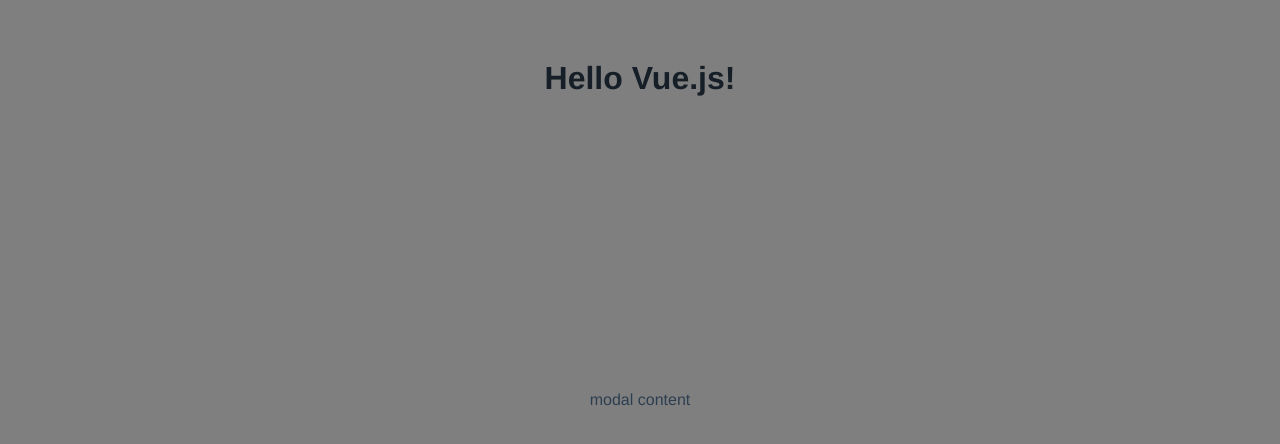
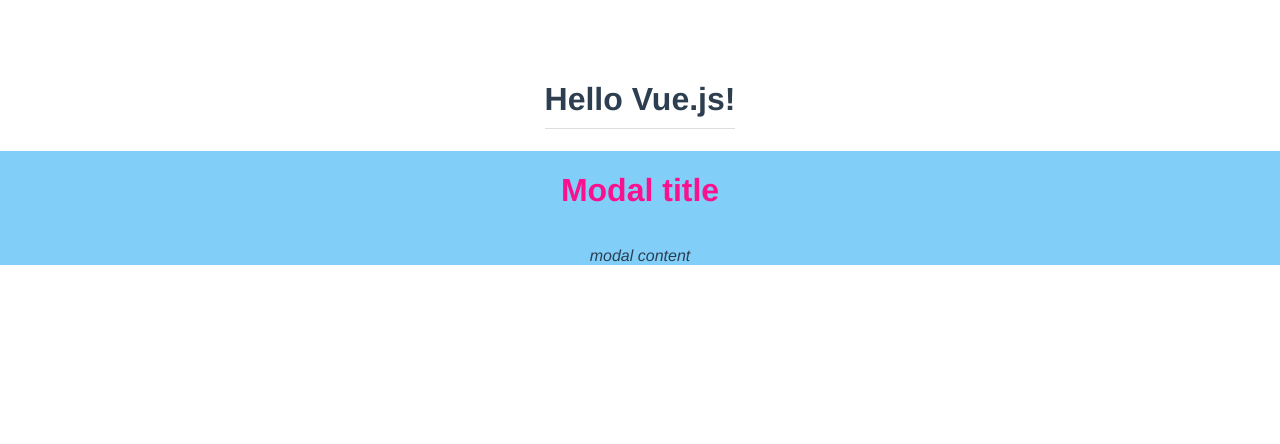
Before and after one commit to LydiahKamuyu/modal-project, a Vue app: page / in a window 1280 px wide. Shown: the top 444 px of the page. Built offline with nearby package versions, Linux system fonts and the light colour scheme.

Commit message:
modified Modal component

```diff
--- a/src/App.vue
+++ b/src/App.vue
@@ -28,4 +28,9 @@
   color: #2c3e50;
   margin-top: 60px;
 }
+h1 {
+  border-bottom: 1px solid #ddd;
+  display: inline-block;
+  padding-bottom: 10px;
+}
 </style>
--- /dev/null
+++ b/src/assets/global.css
@@ -0,0 +1,6 @@
+body {
+    margin: 0;
+}
+p {
+    font-style: italic;
+}
--- a/src/components/Modal.vue
+++ b/src/components/Modal.vue
@@ -1,37 +1,32 @@
 <template>
     <div class="backdrop">
         <div class="model">
+            <h1> Modal title</h1>
             <p>modal content</p>
+
         </div>
     </div>
 </template>
 
-<style>
+<style scoped>
+.modal {
+    width: 400px;
+    padding: 20px;
+    margin: 100px auto;
+    background: white;
+    border-radius: 10px;
+
+}
 .backdrop {
-  position: fixed;
-  top: 0;
-  left: 0;
-  width: 100%;
-  height: 100%;
-  background: rgba(0, 0, 0, 0.5);
-  display: flex;
-  justify-content: center;
-  align-items: center;
+    top: 0;
+    position: fixed-top;
+    background:rgba(5, 160, 244, 0.5);
+    width: 100%;
+    height: 100%;
 }
-
-.modal {
-  background: white;
-  width: 400px;
-  padding: 20px;
-  border-radius: 10px;
-  box-shadow: 0px 0px 10px rgba(0, 0, 0, 0.2);
-  text-align: center;
+h1 {
+  color: #f9118d;
+  border: none;
+  padding: 0;
 }
-
-.modal p {
-  font-size: 18px;
-  margin-bottom: 20px;
-}
-
-/* Add any additional styles or customizations here */
 </style>
--- a/src/main.js
+++ b/src/main.js
@@ -1,4 +1,5 @@
 import { createApp } from 'vue'
 import App from './App.vue'
+import './assets/global.css'
 
 createApp(App).mount('#app')
```
